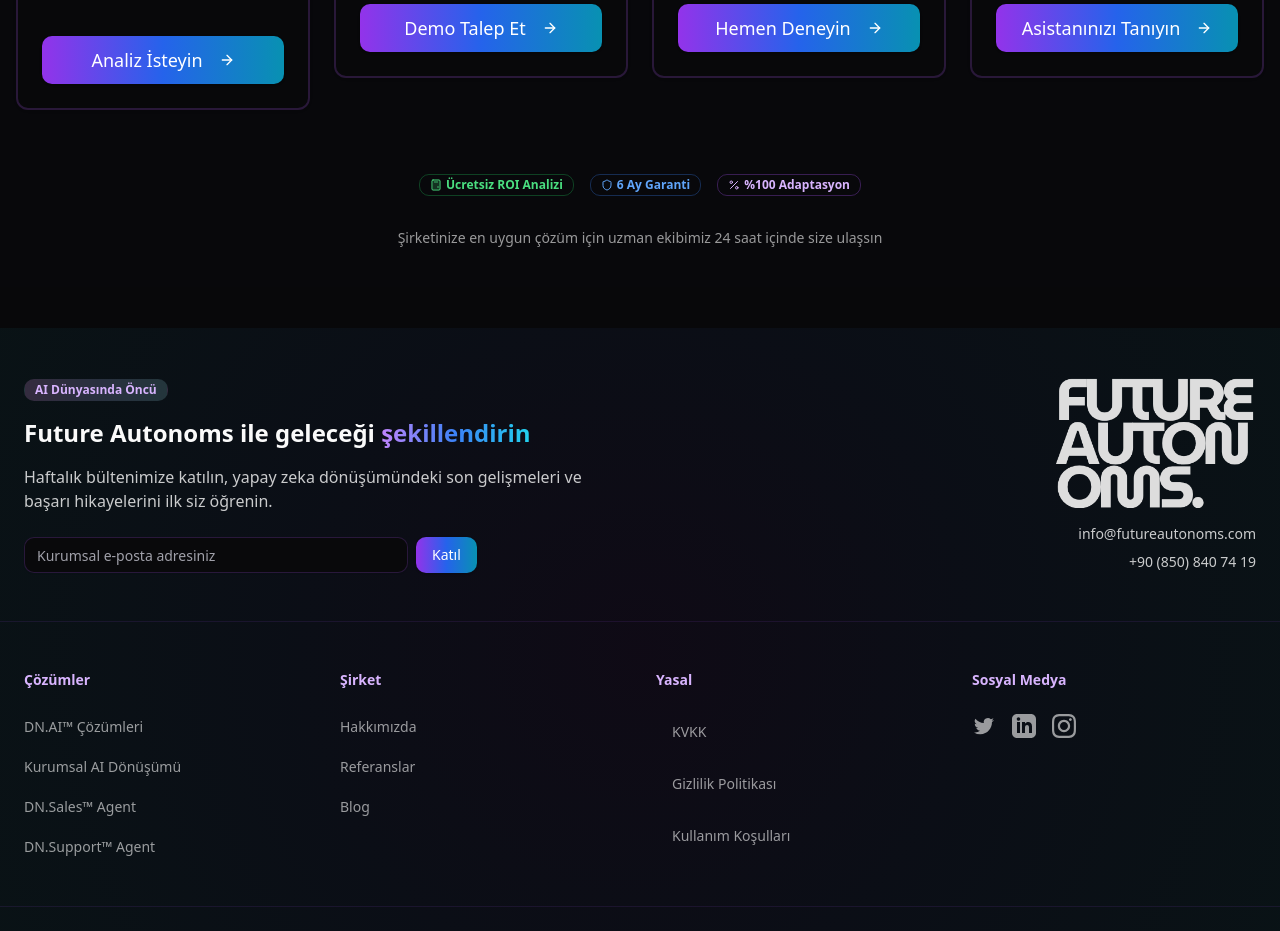
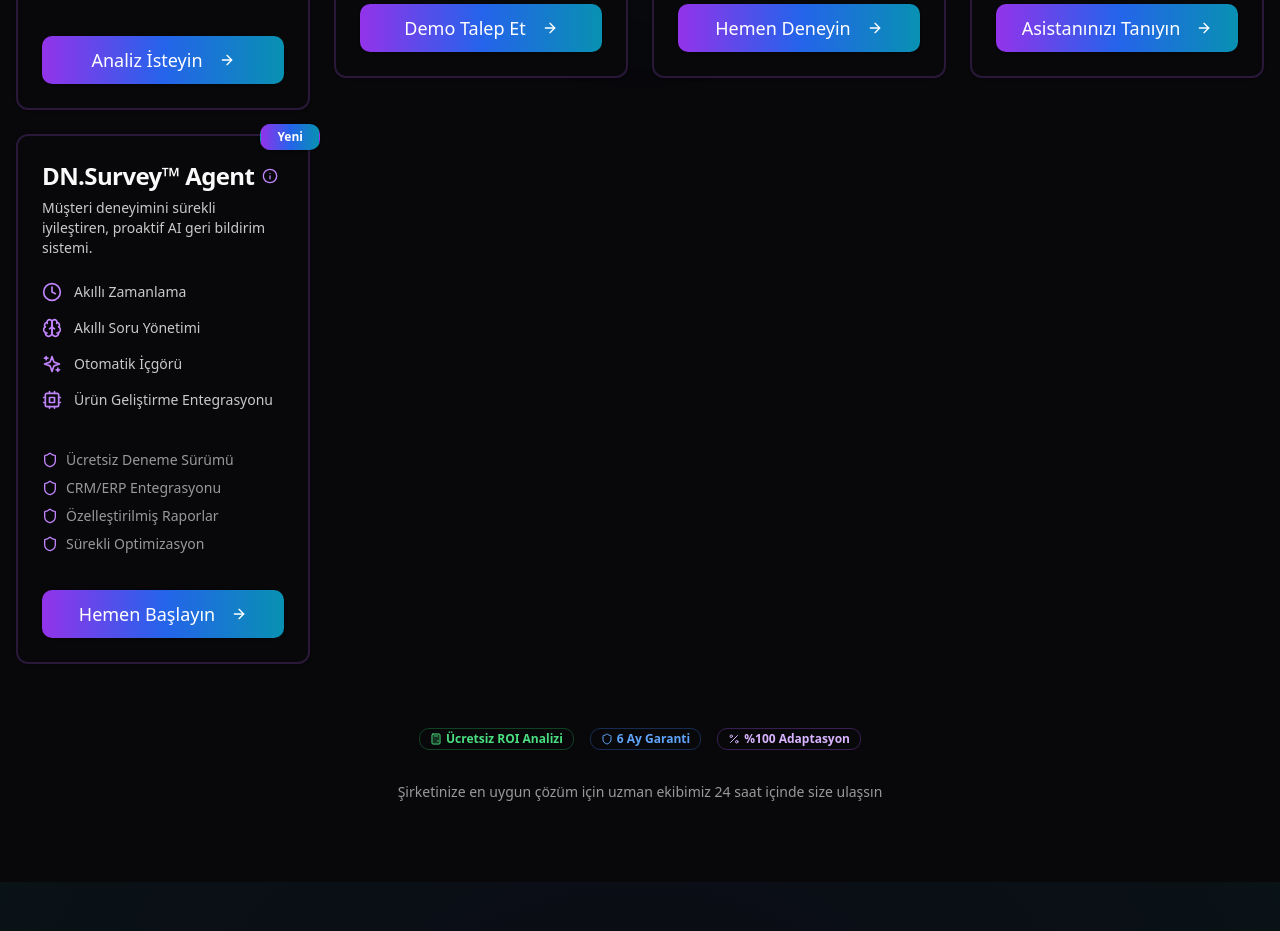
Before and after one commit to oguzhanuzunay/future_autonoms, a Next.js app: page / in a window 1280 px wide. Shown: the part 7344-8275 px from the top of the page. Built offline with nearby package versions, Linux system fonts and the light colour scheme.

Commit message:
Refactor FeaturesSection: Adjust formatting for improved readability and consistency in component structure; add new DN.Survey™ Agent product with features and benefits to ProductsSection.

```diff
--- a/components/sections/ProductsSection.tsx
+++ b/components/sections/ProductsSection.tsx
@@ -18,6 +18,7 @@
   BarChart3,
   Brain,
   Calculator,
+  Clock,
   Cog,
   Cpu,
   Info,
@@ -318,6 +319,42 @@
     cta: 'Asistanınızı Tanıyın',
     badge: 'Yeni',
     popularity: 85,
+  },
+  {
+    id: 'survey-agent',
+    title: 'DN.Survey™ Agent',
+    description: 'Müşteri deneyimini sürekli iyileştiren, proaktif AI geri bildirim sistemi.',
+    features: [
+      {
+        text: 'Akıllı Zamanlama',
+        icon: Clock,
+        highlight: '%92 Görüşme Tamamlanma - Optimum Zamanlı Aramalar',
+      },
+      {
+        text: 'Akıllı Soru Yönetimi',
+        icon: Brain,
+        highlight: 'Dinamik Soru Akışı - Kişiselleştirilmiş Görüşme',
+      },
+      {
+        text: 'Otomatik İçgörü',
+        icon: Sparkles,
+        highlight: '24 Saat İçinde Actionable Insights',
+      },
+      {
+        text: 'Ürün Geliştirme Entegrasyonu',
+        icon: Cpu,
+        highlight: '%40 Daha Hızlı İyileştirme - Direkt Feedback Loop',
+      },
+    ],
+    benefits: [
+      'Ücretsiz Deneme Sürümü',
+      'CRM/ERP Entegrasyonu',
+      'Özelleştirilmiş Raporlar',
+      'Sürekli Optimizasyon',
+    ],
+    cta: 'Hemen Başlayın',
+    badge: 'Yeni',
+    popularity: 88,
   },
 ];
 
```
Also changed, not shown: components/sections/FeaturesSection.tsx (indentation only).
